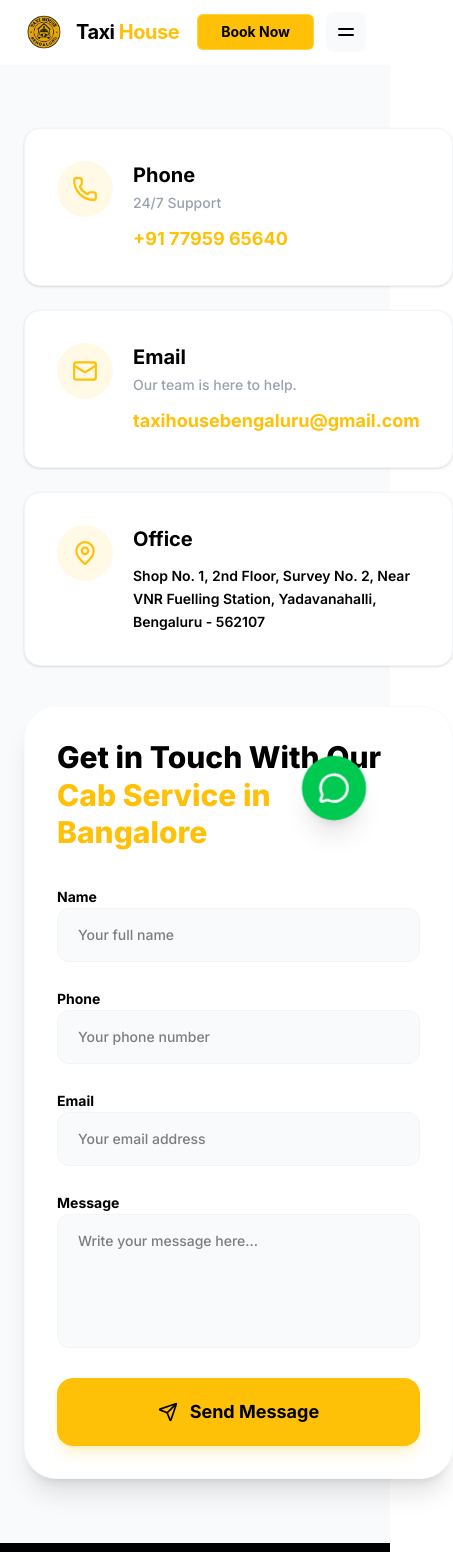
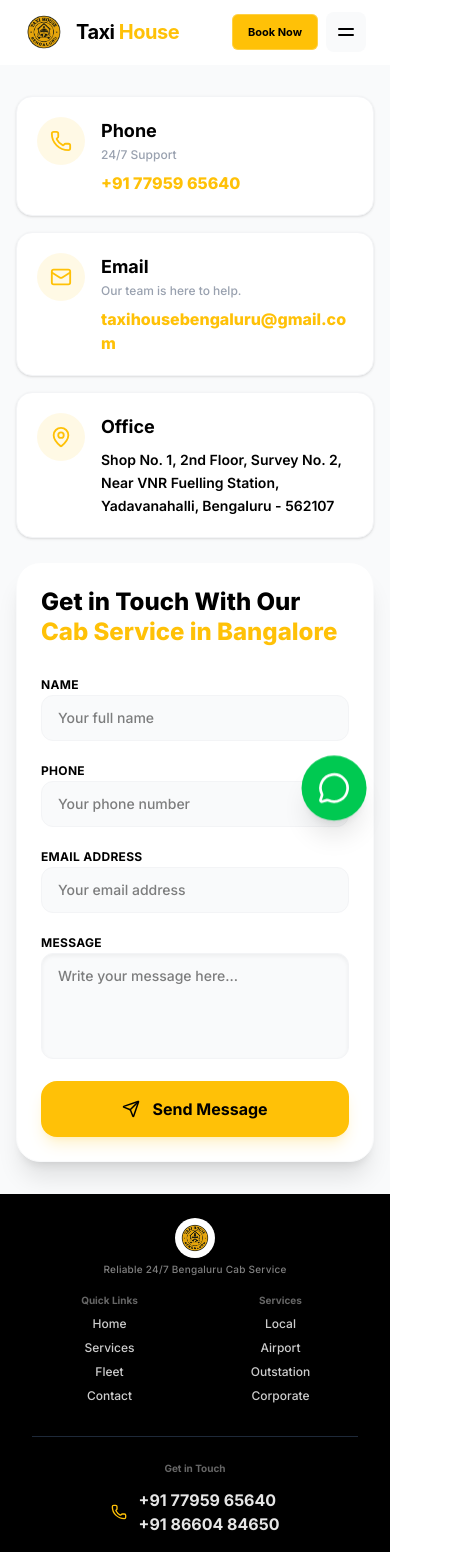
Before and after one commit to adithyack29/taxi-house-bengaluru, a React (Vite) app in the folder client/: page /contact in a window 390 px wide. Shown: the top 1552 px of the page, 453 px wide, since content can reach past the window. Built offline with nearby package versions, Linux system fonts and the light colour scheme.

Commit message:
fix: perfectly responsive Contact page and Navbar on mobile

```diff
--- a/client/src/components/ui/navbar.tsx
+++ b/client/src/components/ui/navbar.tsx
@@ -95,7 +95,7 @@ export const Header = () => {
                     </div>
 
                     {/* CTA Area */}
-                    <div className="flex items-center space-x-3">
+                    <div className="flex items-center space-x-2 sm:space-x-3">
                         <div className="hidden sm:flex items-center space-x-2 mr-1">
                         </div>
 
@@ -103,7 +103,7 @@ export const Header = () => {
                             asChild
                             variant="cool"
                             size="default"
-                            className="font-bold text-sm px-6 py-2.5 bg-primary text-secondary transition-none shadow-none border-none pointer-events-auto"
+                            className="font-bold text-[11px] sm:text-sm px-4 sm:px-6 py-2 sm:py-2.5 bg-primary text-secondary transition-none shadow-none border-none pointer-events-auto"
                         >
                             <Link to="/#booking">
                                 <span>Book Now</span>
--- a/client/src/pages/Contact.jsx
+++ b/client/src/pages/Contact.jsx
@@ -57,13 +57,13 @@ const Contact = () => {
     <motion.div
       initial={{ opacity: 0 }}
       animate={{ opacity: 1 }}
-      className="bg-gray-50 min-h-screen py-16 lg:py-24 px-6"
+      className="bg-gray-50 min-h-screen py-8 sm:py-16 lg:py-24 px-4 sm:px-6"
     >
       <div className="max-w-7xl mx-auto">
-        <div className="grid lg:grid-cols-[1fr_1.8fr] gap-10 items-start">
+        <div className="grid lg:grid-cols-[1fr_1.8fr] gap-6 sm:gap-10 items-start">
 
           {/* Left Column: Info Cards */}
-          <div className="space-y-6">
+          <div className="space-y-4 sm:space-y-6">
             {contactInfo.map((info, idx) => {
               const Icon = info.icon;
               return (
@@ -72,20 +72,20 @@ const Contact = () => {
                   initial={{ opacity: 0, x: -20 }}
                   animate={{ opacity: 1, x: 0 }}
                   transition={{ delay: idx * 0.1 }}
-                  className="bg-white p-8 rounded-2xl shadow-sm border border-gray-100 flex items-start gap-5 hover:shadow-md transition-shadow"
+                  className="bg-white p-5 sm:p-8 rounded-2xl shadow-sm border border-gray-100 flex items-start gap-4 sm:gap-5 hover:shadow-md transition-shadow"
                 >
-                  <div className={`flex-shrink-0 w-14 h-14 rounded-full ${info.bgColor} flex items-center justify-center ${info.textColor}`}>
-                    <Icon size={26} />
+                  <div className={`flex-shrink-0 w-12 h-12 sm:w-14 sm:h-14 rounded-full ${info.bgColor} flex items-center justify-center ${info.textColor}`}>
+                    <Icon size={22} sm:size={26} />
                   </div>
-                  <div>
-                    <h3 className="text-xl font-bold text-secondary mb-1">{info.title}</h3>
-                    <p className="text-sm text-gray-400 font-medium mb-3">{info.description}</p>
+                  <div className="min-w-0 flex-1">
+                    <h3 className="text-lg sm:text-xl font-bold text-secondary mb-0.5 sm:mb-1">{info.title}</h3>
+                    <p className="text-xs sm:text-sm text-gray-400 font-medium mb-2 sm:mb-3">{info.description}</p>
                     {info.href ? (
-                      <a href={info.href} className="text-lg font-bold text-primary hover:underline transition-all">
+                      <a href={info.href} className="text-base sm:text-lg font-extrabold text-primary hover:underline transition-all block break-all">
                         {info.detail}
                       </a>
                     ) : (
-                      <p className="text-sm font-semibold text-secondary leading-relaxed">
+                      <p className="text-sm sm:text-base font-semibold text-secondary leading-relaxed break-words">
                         {info.detail}
                       </p>
                     )}
@@ -100,17 +100,17 @@ const Contact = () => {
             initial={{ opacity: 0, y: 20 }}
             animate={{ opacity: 1, y: 0 }}
             transition={{ delay: 0.3 }}
-            className="bg-white p-8 md:p-12 rounded-[2rem] shadow-xl border border-gray-50 h-full"
+            className="bg-white p-6 sm:p-10 md:p-12 rounded-[1.5rem] sm:rounded-[2rem] shadow-xl border border-gray-50 h-full"
           >
-            <h2 className="text-3xl font-extrabold text-secondary mb-8 leading-tight">
-              Get in Touch With Our <br />
+            <h2 className="text-2xl sm:text-3xl font-extrabold text-secondary mb-6 sm:mb-8 leading-tight">
+              Get in Touch With Our <br className="hidden sm:block" />
               <span className="text-primary">Cab Service in Bangalore</span>
             </h2>
 
-            <form onSubmit={handleSubmit} className="space-y-6">
-              <div className="grid grid-cols-1 md:grid-cols-2 gap-6">
-                <div className="space-y-2">
-                  <label htmlFor="name" className="text-sm font-bold text-secondary">Name</label>
+            <form onSubmit={handleSubmit} className="space-y-4 sm:space-y-6">
+              <div className="grid grid-cols-1 md:grid-cols-2 gap-4 sm:gap-6">
+                <div className="space-y-1.5 sm:space-y-2">
+                  <label htmlFor="name" className="text-xs sm:text-sm font-bold text-secondary uppercase tracking-wide">Name</label>
                   <input
                     type="text"
                     id="name"
@@ -119,11 +119,11 @@ const Contact = () => {
                     value={formData.name}
                     onChange={handleChange}
                     placeholder="Your full name"
-                    className="w-full px-5 py-4 bg-gray-50 border border-gray-100 rounded-xl focus:outline-none focus:ring-2 focus:ring-primary/20 focus:border-primary transition-all text-sm font-medium"
+                    className="w-full px-4 sm:px-5 py-3 sm:py-4 bg-gray-50 border border-gray-100 rounded-xl focus:outline-none focus:ring-2 focus:ring-primary/20 focus:border-primary transition-all text-sm font-medium"
                   />
                 </div>
-                <div className="space-y-2">
-                  <label htmlFor="phone" className="text-sm font-bold text-secondary">Phone</label>
+                <div className="space-y-1.5 sm:space-y-2">
+                  <label htmlFor="phone" className="text-xs sm:text-sm font-bold text-secondary uppercase tracking-wide">Phone</label>
                   <input
                     type="tel"
                     id="phone"
@@ -132,13 +132,13 @@ const Contact = () => {
                     value={formData.phone}
                     onChange={handleChange}
                     placeholder="Your phone number"
-                    className="w-full px-5 py-4 bg-gray-50 border border-gray-100 rounded-xl focus:outline-none focus:ring-2 focus:ring-primary/20 focus:border-primary transition-all text-sm font-medium"
+                    className="w-full px-4 sm:px-5 py-3 sm:py-4 bg-gray-50 border border-gray-100 rounded-xl focus:outline-none focus:ring-2 focus:ring-primary/20 focus:border-primary transition-all text-sm font-medium"
                   />
                 </div>
               </div>
 
-              <div className="space-y-2">
-                <label htmlFor="email" className="text-sm font-bold text-secondary">Email</label>
+              <div className="space-y-1.5 sm:space-y-2">
+                <label htmlFor="email" className="text-xs sm:text-sm font-bold text-secondary uppercase tracking-wide">Email Address</label>
                 <input
                   type="email"
                   id="email"
@@ -147,29 +147,29 @@ const Contact = () => {
                   value={formData.email}
                   onChange={handleChange}
                   placeholder="Your email address"
-                  className="w-full px-5 py-4 bg-gray-50 border border-gray-100 rounded-xl focus:outline-none focus:ring-2 focus:ring-primary/20 focus:border-primary transition-all text-sm font-medium"
+                  className="w-full px-4 sm:px-5 py-3 sm:py-4 bg-gray-50 border border-gray-100 rounded-xl focus:outline-none focus:ring-2 focus:ring-primary/20 focus:border-primary transition-all text-sm font-medium transition-all"
                 />
               </div>
 
-              <div className="space-y-2">
-                <label htmlFor="message" className="text-sm font-bold text-secondary">Message</label>
+              <div className="space-y-1.5 sm:space-y-2">
+                <label htmlFor="message" className="text-xs sm:text-sm font-bold text-secondary uppercase tracking-wide">Message</label>
                 <textarea
                   id="message"
                   name="message"
                   required
-                  rows={5}
+                  rows={4}
                   value={formData.message}
                   onChange={handleChange}
                   placeholder="Write your message here..."
-                  className="w-full px-5 py-4 bg-gray-50 border border-gray-100 rounded-xl focus:outline-none focus:ring-2 focus:ring-primary/20 focus:border-primary transition-all text-sm font-medium resize-none"
+                  className="w-full px-4 sm:px-5 py-3 sm:py-4 bg-gray-50 border border-gray-100 rounded-xl focus:outline-none focus:ring-2 focus:ring-primary/20 focus:border-primary transition-all text-sm font-medium resize-none shadow-inner"
                 />
               </div>
 
               <button
                 type="submit"
-                className="w-full py-5 bg-primary text-secondary font-bold text-lg rounded-2xl flex items-center justify-center gap-3 hover:scale-[1.02] active:scale-95 transition-all shadow-lg shadow-primary/20 mt-4 group"
+                className="w-full py-4 sm:py-5 bg-primary text-secondary font-bold text-base sm:text-lg rounded-2xl flex items-center justify-center gap-3 hover:scale-[1.01] active:scale-95 transition-all shadow-lg shadow-primary/20 mt-2 sm:mt-4 group"
               >
-                <Send size={20} className="group-hover:-translate-y-1 group-hover:translate-x-1 transition-transform" />
+                <Send size={18} sm:size={20} className="group-hover:-translate-y-0.5 group-hover:translate-x-0.5 transition-transform" />
                 Send Message
               </button>
             </form>
```
